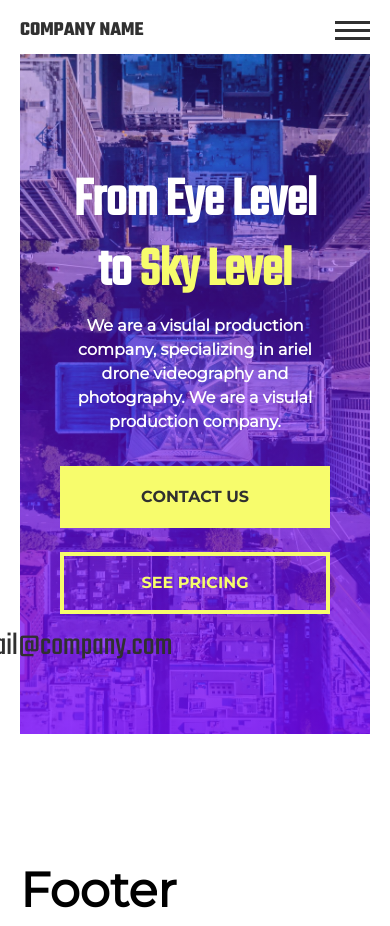
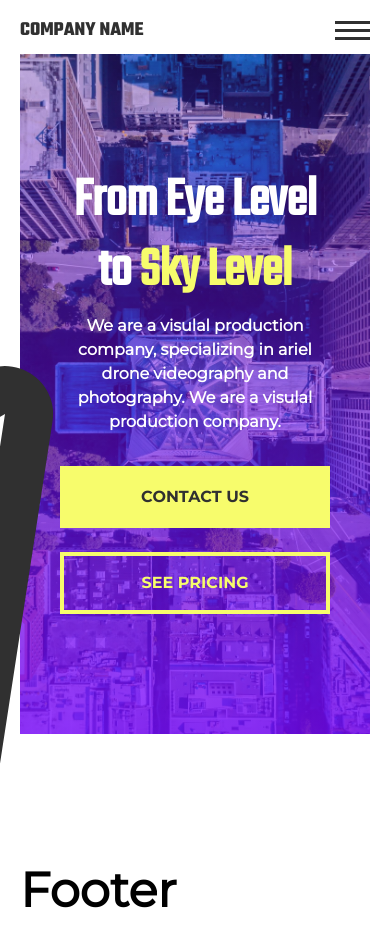
Before and after one commit to ChristianWare/templateOne, a Next.js app: page / in a window 390 px wide. Built offline with nearby package versions, Linux system fonts and the light colour scheme.

Commit message:
Nav Hover Fix

```diff
--- a/src/comps/Nav.js
+++ b/src/comps/Nav.js
@@ -98,15 +98,18 @@ function Nav() {
             <li className={styles.navItem}>
               <Phone className={styles.phone1} />
               <div className={styles.phoneContainer}>
-                <Phone className={styles.phone} />
-                <p className={styles.phoneNumber}>623-448-8997</p>
+                <p className={styles.phoneNumber}>
+                  <Phone className={styles.phone} />
+                  623-448-8997
+                </p>
               </div>
             </li>
             <li className={styles.navItem}>
               <Plane className={styles.phone1} />
               <div className={styles.phoneContainer}>
-                <Plane className={styles.phone} />
-                <p className={styles.phoneNumber}>email@company.com</p>
+                <p className={styles.phoneNumber}>
+                  <Plane className={styles.phone} /> email@company.com
+                </p>
               </div>
             </li>
           </ul>
--- a/src/comps/Nav.module.css
+++ b/src/comps/Nav.module.css
@@ -71,6 +71,12 @@
     font-family: "TekoRegular";
     font-size: 4rem;
 }
+
+.phoneNumber:hover .phone {
+    color: var(--accent5);
+    transition: all 200ms ease;
+}
+
 
 .activeRouter {
     position: relative;
@@ -166,11 +172,10 @@
     .phone {
         font-size: 4rem;
         margin-right: 2rem;
+        position: relative;
+        top: 8px;
     }
 
-    .phone:hover {
-        color: var(--accent5)
-    }
 
     .phone1 {
         display: none;
```
